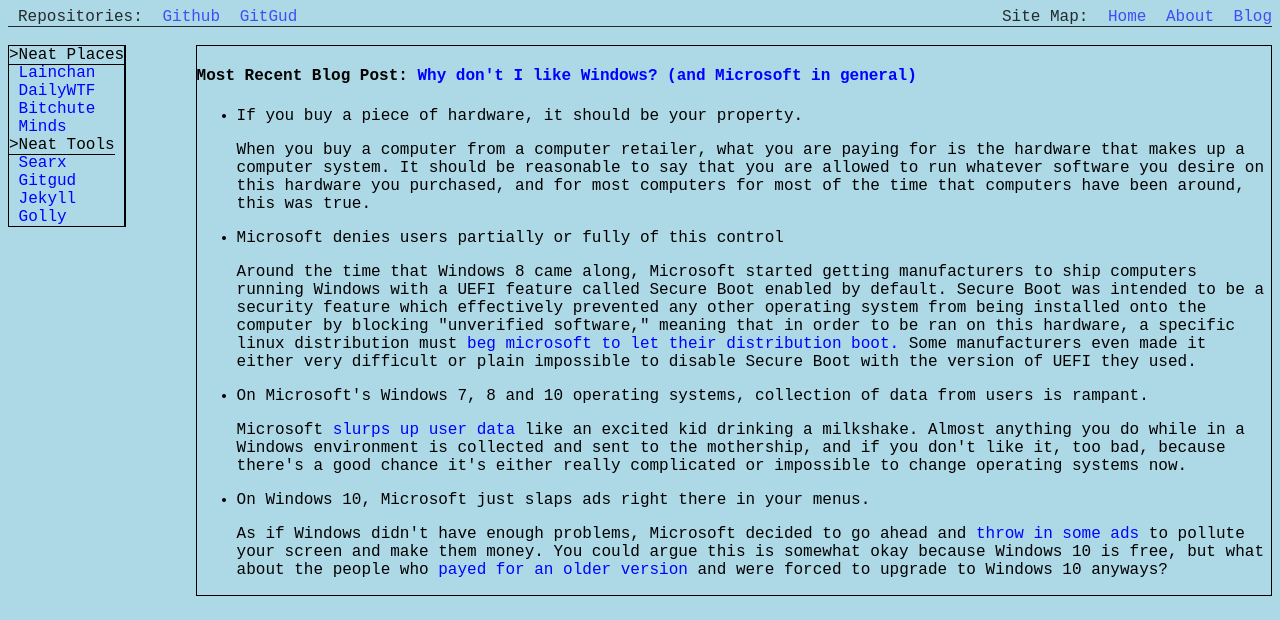
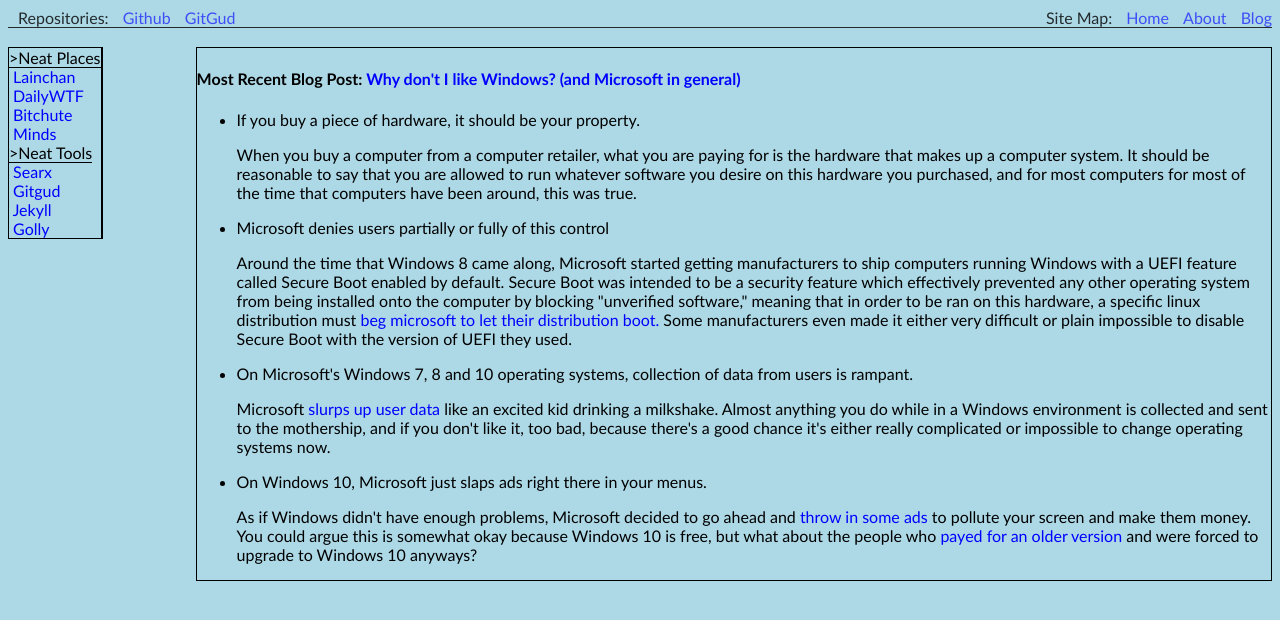
Before and after one commit to rchamblee/homepage-build, a plain HTML site: page index.html in a window 1280 px wide. Drawn offline with Linux system fonts and the light colour scheme.

Commit message:
Picked font

```diff
--- a/default.css
+++ b/default.css
@@ -1,6 +1,6 @@
 html {
-   # font-family: "Trebuchet MS", Helvetica, sans-serif;
-   font-family: "Courier New", Courier, monospace;
+    font-family: "Trebuchet MS", Helvetica, sans-serif;
+   #font-family: "Courier New", Courier, monospace;
 }
 body{
     background-color:lightblue;
```
